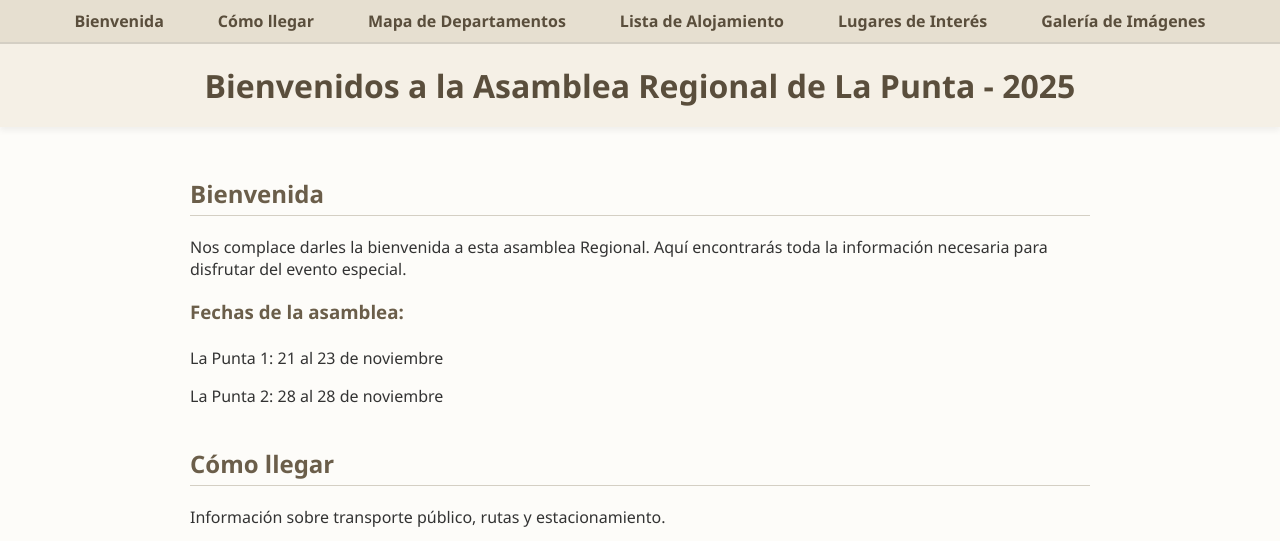
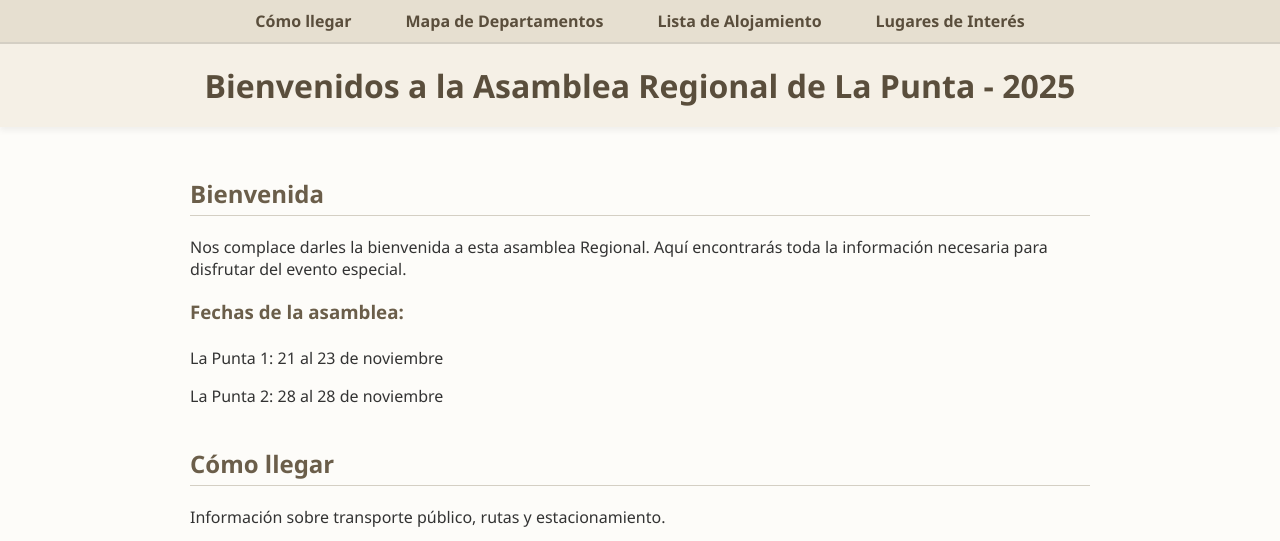
Before and after one commit to nehemias73/asamblearegional-lapunta, a plain HTML site: page index.html in a window 1280 px wide. Shown: the top 541 px of the page. Drawn offline with Linux system fonts and the light colour scheme.

Commit message:
Update index.html

```diff
--- a/index.html
+++ b/index.html
@@ -10,12 +10,10 @@
     <nav class="menu-principal">
         <div class="menu-toggle" id="menu-toggle">☰</div>
         <ul id="menu-list">
-            <li><a href="#bienvenida">Bienvenida</a></li>
             <li><a href="#como-llegar">Cómo llegar</a></li>
             <li><a href="#mapa">Mapa de Departamentos</a></li>
             <li><a href="#alojamiento">Lista de Alojamiento</a></li>
             <li><a href="#interes">Lugares de Interés</a></li>
-            <li><a href="#galeria">Galería de Imágenes</a></li>
         </ul>
     </nav>
 
```
